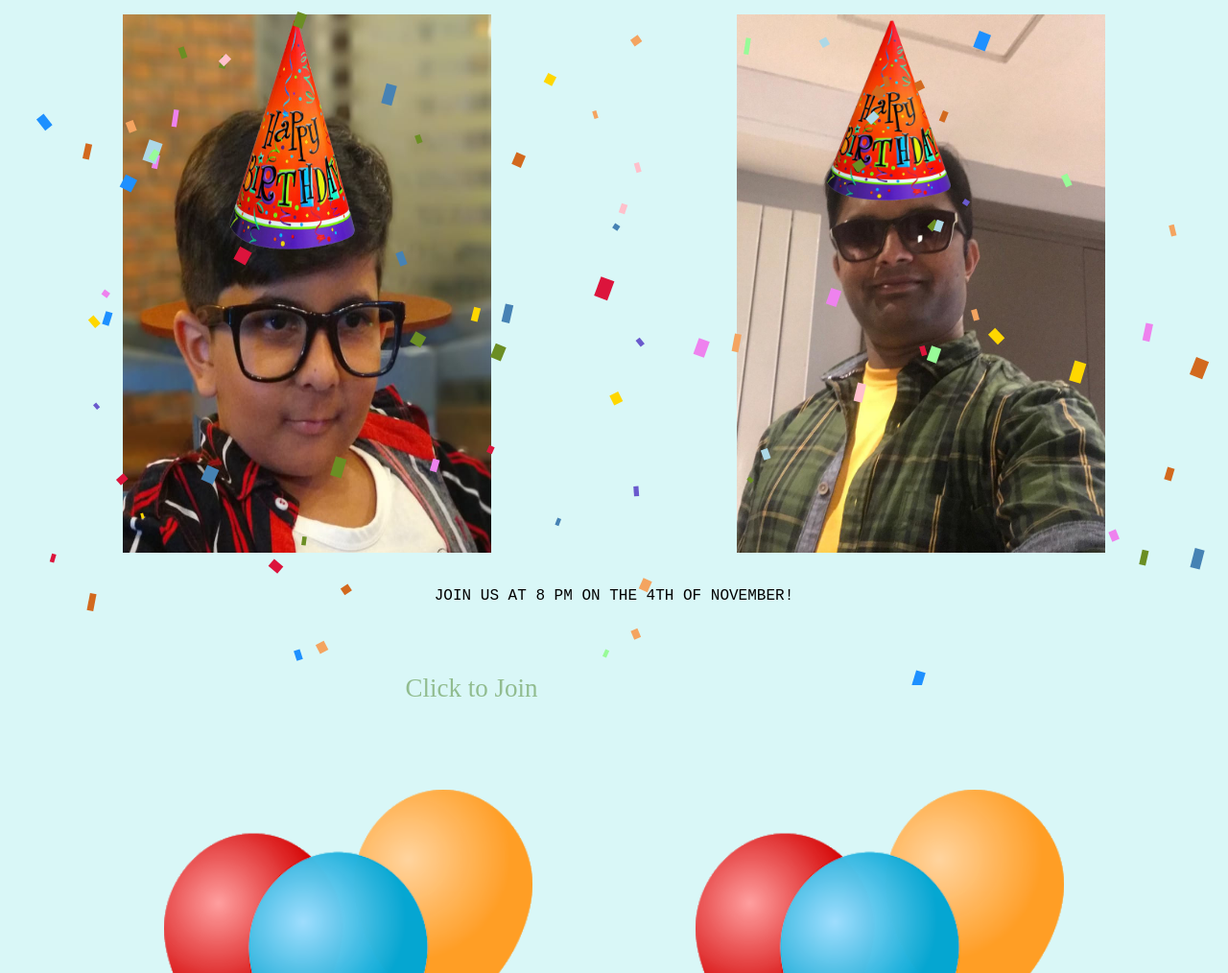
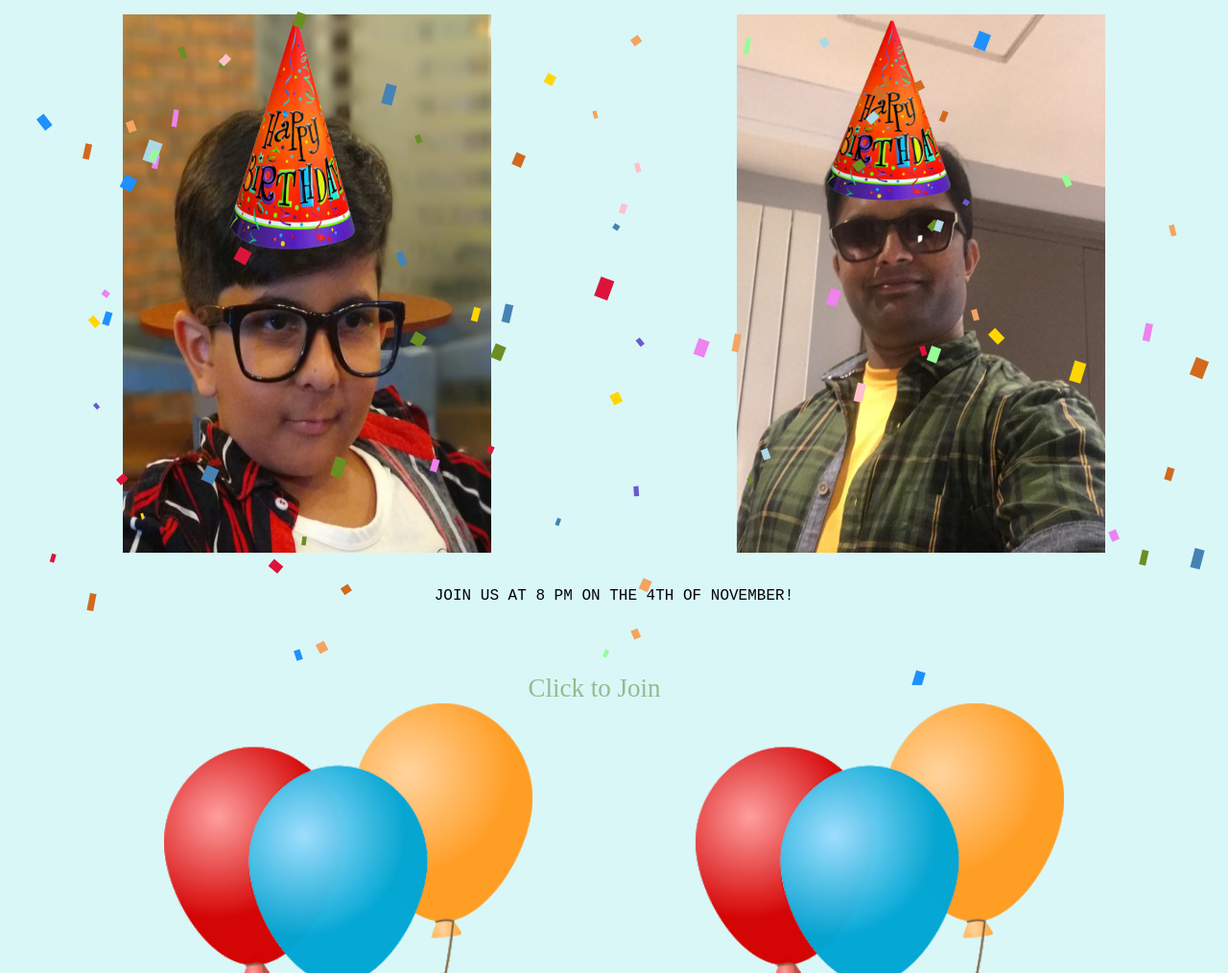
Before and after one commit to hackorum/bday, a plain HTML site: page index.html in a window 1280 px wide. Shown: the part 86-1100 px from the top of the page at 96% size. Drawn offline with Linux system fonts and the light colour scheme.

Commit message:
all screen sizes supported

```diff
--- a/style.css
+++ b/style.css
@@ -46,7 +46,7 @@ img.two {
 }
 
 a {
-  padding-left: 33%;
+  padding-left: 43%;
   text-decoration: none;
   font-size: 27px;
   color: rgb(145, 188, 143);
```
Also changed, not shown: index.html (+0 -6 lines).
